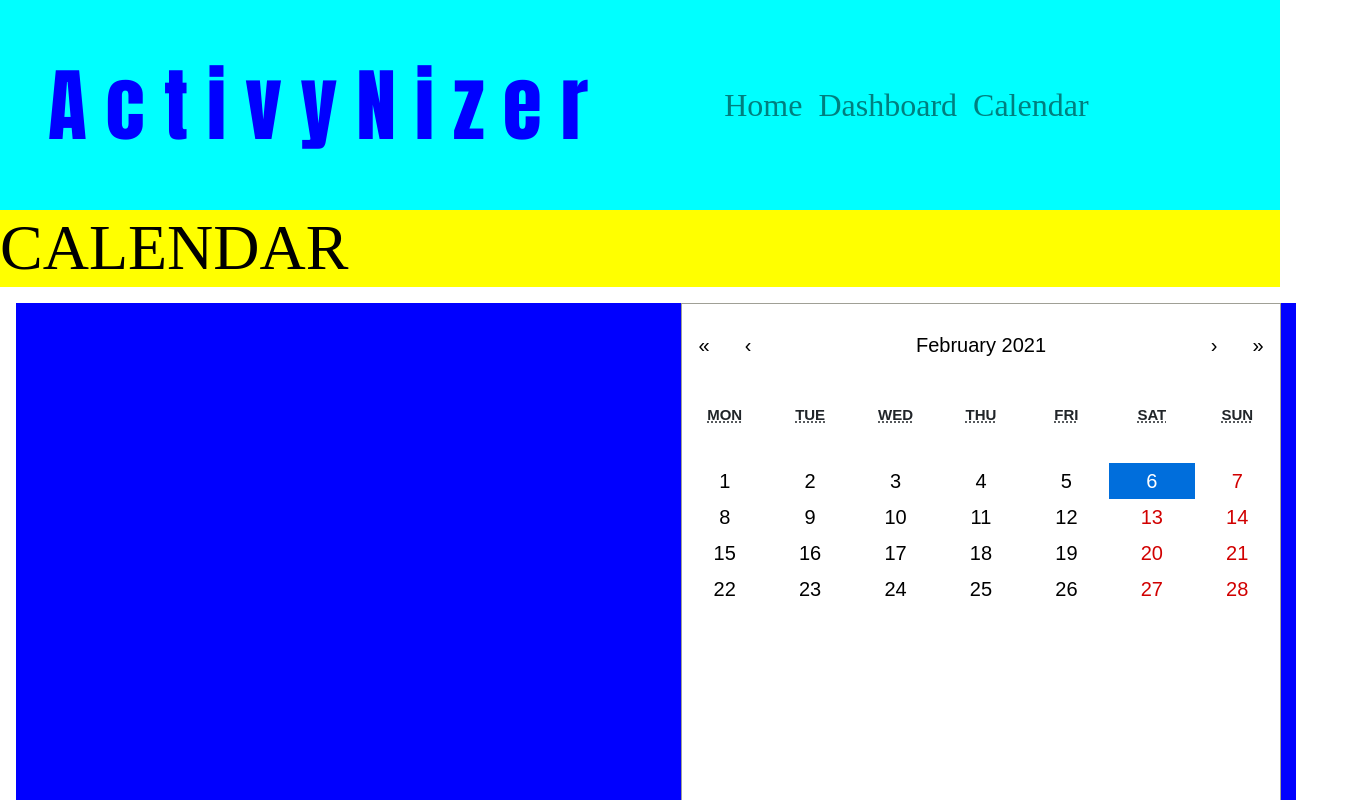
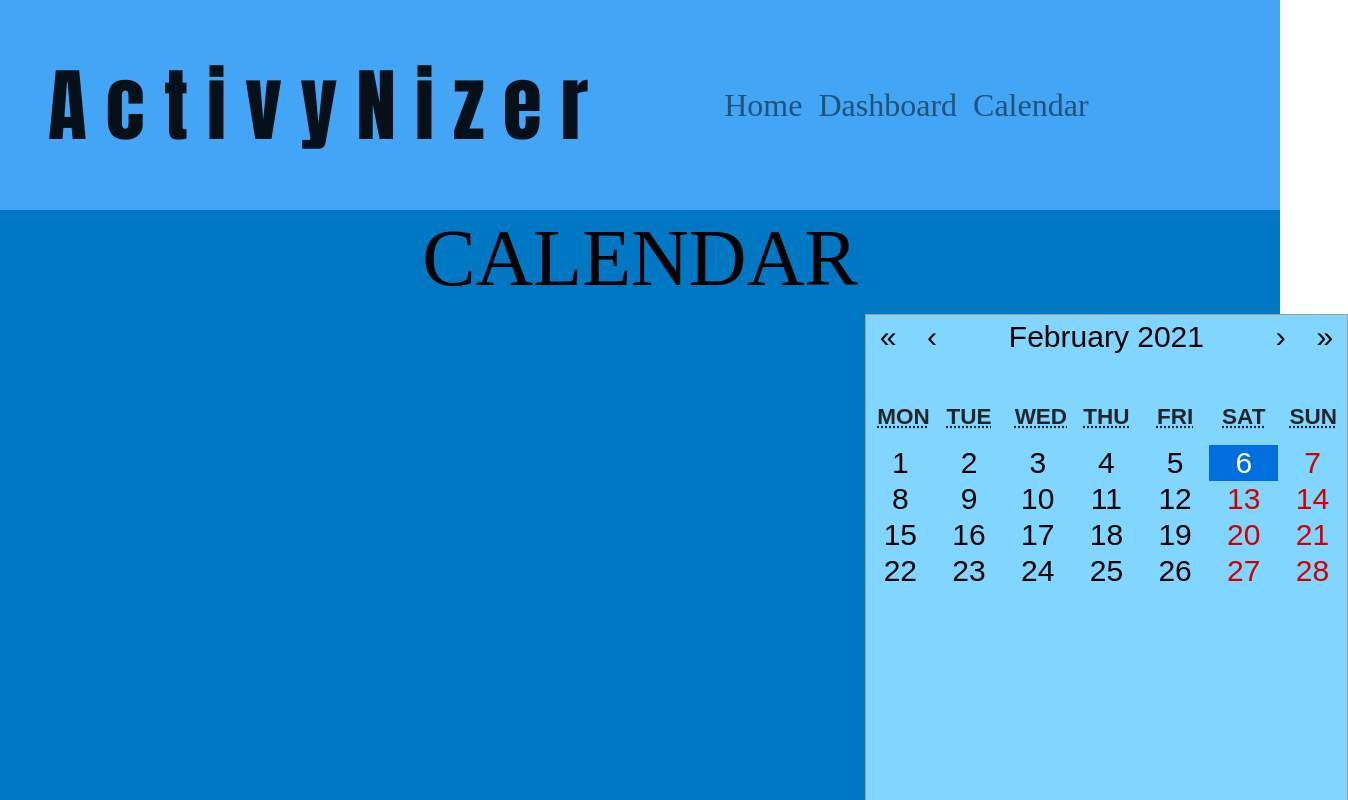
Before and after one commit to AmyBaguio/ACTIVYNIZER_Project3, a React (Create React App) app: page /calendar in a window 1280 px wide. Shown: the top 800 px of the page, 1348 px wide, since content can reach past the window. Built offline with nearby package versions, Linux system fonts and the light colour scheme.

Commit message:
working on materialUI

```diff
--- a/src/App.css
+++ b/src/App.css
@@ -0,0 +1,9 @@
+.page {
+    min-height: 100vh;
+}
+
+.center {
+    display: flex;
+    justify-content: center;
+    align-items: center;
+}
--- a/src/App.js
+++ b/src/App.js
@@ -6,10 +6,31 @@ import Home from "./components/Home";
 import Calendar from "./components/Calendar";
 import "./App.css";
 import { BrowserRouter, Route, Switch } from "react-router-dom";
+import { createMuiTheme } from '@material-ui/core/styles';
+import { ThemeProvider } from "react-bootstrap";
+
 
 function App() {
+const theme = createMuiTheme({
+  palette: {
+    primary: {
+      light: "#5e92f3",
+      main: "#1565c0",
+      dark: "#003c8f",
+      contrastText: "#ffffff"
+    },
+    secondary: {
+      light: "#ffffff",
+      main: "#ffeb3b",
+      dark: "#c2c2c2",
+      contrastText: "#000000"
+    }
+  }
+});
   return (
     <BrowserRouter>
+    <ThemeProvider theme={theme}>
+
       <MyNavbar />
       <Switch>
         <Route exact path="/" component={Home} />
@@ -17,6 +38,8 @@ function App() {
         <Route exact path="/calendar" component={Calendar} />
       </Switch>
       <Footer />
+
+    </ThemeProvider>
     </BrowserRouter>
   );
 }
--- a/src/components/Calendar.js
+++ b/src/components/Calendar.js
@@ -8,8 +8,9 @@ const useStyles = makeStyles({
   cal: {
     width: "1000px",
     height: "600px",
-    lineHeight: "5rem",
-    marginLeft: "650px",
+
+    marginLeft: "850px",
+    backgroundColor: "#80d6ff"
   },
 });
 
@@ -23,25 +24,26 @@ const ReactCalendar = () => {
 
   return (
     <div>
-      <h1
-        style={{
+      <div className="center"style={{
           fontFamily: "ui-sans-serif",
-          fontSize: "4rem",
           color: "black",
-          backgroundColor: "yellow",
-        }}
+          backgroundColor: "#0077c2"
+        }}>
+      <h1 className="calName" style={{
+         fontSize: "5rem",
+      }}
       >
         CALENDAR
       </h1>
+      </div>
 
       <Container
         fluid
         style={{
           textAlign: "center",
-          backgroundColor: "blue",
-          fontSize: "20px",
-          margin: "1rem",
+          fontSize: "30px",
           display: "flex",
+          backgroundColor: "#0077c2"
         }}
       >
         <Calendar className={classes.cal} onChange={onChange} value={date} />
--- a/src/components/Dashboard.js
+++ b/src/components/Dashboard.js
@@ -4,13 +4,14 @@ import { makeStyles } from "@material-ui/core/styles";
 import Card from "@material-ui/core/Card";
 import CardContent from "@material-ui/core/CardContent";
 import Typography from "@material-ui/core/Typography";
+import Paper from "@material-ui/core/Paper";
 
 const useStyles = makeStyles({
   root: {
-    backgroundColor: "blue",
     height: "100%",
     width: "100%",
-    color: "white",
+    backgroundColor: "#0077c2"
+
   },
   card: {
     marginTop: "15rem",
@@ -20,8 +21,11 @@ const useStyles = makeStyles({
     color: "black",
     margin: "20px",
     padding: "40px",
-    backgroundColor: "yellow",
+    backgroundColor: "#80d6ff"
   },
+  img: {
+
+  }
 });
 
 export default function Dashboard() {
@@ -50,18 +54,18 @@ export default function Dashboard() {
     },
   ]);
   return (
+
     <div className={classes.root}>
+      <div className="center">
         <h1
           style={{
             fontFamily: "uiSansSerif",
             fontSize: "4rem",
-          marginBottom: "3rem",
-          marginLeft: "60rem",
           }}
         >
           DASHBOARD
         </h1>
-
+      </div>
       <div
         className="cardArea"
         style={{
--- a/src/components/Footer.js
+++ b/src/components/Footer.js
@@ -12,7 +12,7 @@ const styles = {
 function Footer() {
   return (
     <div style={styles.footerStyle} className="footer">
-      <div class="alert alert-primary" >
+      <div class="alert alert-dark" >
         &copy; *ACTIVYNIZER* Organising Family Events
       </div>
     </div>
--- a/src/components/Home.js
+++ b/src/components/Home.js
@@ -2,66 +2,70 @@ import React from "react";
 import Button from "@material-ui/core/Button";
 import Paper from "@material-ui/core/Paper";
 import { makeStyles } from "@material-ui/core/styles";
+// import { Button }   from "@material-ui/core";
 import Grid from "@material-ui/core/Grid";
 
 const useStyles = makeStyles((theme) => ({
   root: {
     flexGrow: 1,
-    backgroundColor: "blue",
     textAlign: "center",
+    backgroundColor: "#0077c2"
   },
   img: {
     width: "100%",
     height: "100%",
   },
   paper: {
-    display: "flex-inline",
-    margin: "2rem",
+
+    margin: "1rem",
+    padding: "3rem",
     marginTop: "500px",
-    padding: "2rem",
-    backgroundColor: "yellow",
+    justifyContent: "center",
+    backgroundColor:  "#03a9f4"
+
   },
+  buttonOne: {
+    background: theme.palette.primary.main,
+    color: theme.palette.primary.contrastText,
+    margin: "15px"
+  },
+  buttonTwo: {
+    background: theme.palette.main,
+    color: theme.palette.contrastText,
+    margin: "15px"
+  }
 }));
 
 export default function Home() {
-  const classes = useStyles();
+  const styles = useStyles();
 
   return (
-    <div className={classes.root}>
+    <div className={styles.root}>
       <Grid container spacing={2}>
         <Grid item xs={10}>
           <Paper>
             <img
-              className={classes.img}
+              className={styles.img}
               alt="complex"
               src="./image/logging.jpg"
             />
           </Paper>
         </Grid>
         <Grid item xs={2}>
-          <Paper className={classes.paper}>
+          <Paper className={styles.paper}>
             <div>
-              <Button
+              <Button className={styles.buttonOne}
                 variant="contained"
                 size="large"
                 color="primary"
-                position="relative"
-                marginBottom="5rem"
                 fullWidth={true}
-                borderRadius="2rem"
-                marginBottom="2rem"
               >
                 Sign In
               </Button>
-
-              <Button
+              <Button className={styles.buttonTwo}
                 variant="contained"
                 size="large"
-                color="yellow"
-                position="relative"
                 fullWidth={true}
-                borderRadius="2rem"
-                marginTop="2rem"
               >
                 Sign Up
               </Button>
--- a/src/components/Navbar.js
+++ b/src/components/Navbar.js
@@ -3,14 +3,13 @@ import { Navbar, Nav, Container } from "react-bootstrap";
 
 const styles = {
   navbarStyle: {
-    background: "cyan",
     padding: "2rem",
     fontSize: "2rem",
     fontFamily: "SansSerif",
+    backgroundColor: "#42a5f5"
   },
   appName: {
     fontSize: "5rem",
-    color: "blue",
     marginRight: "8rem",
     fontFamily: "Impact",
   },
@@ -24,7 +23,7 @@ function MyNavbar() {
           A c t i v y N i z e r
         </Navbar.Brand>
         <Navbar.Toggle aria-controls="responsive-navbar-nav" />
-        <Navbar.Collapse id="responsive-navbar-nav navbar-light">
+        <Navbar.Collapse id="responsive-navbar-nav" className="navbar-light">
           <Nav className="mr-auto">
             <Nav.Link href="/">Home</Nav.Link>
             <Nav.Link href="/dashboard">Dashboard</Nav.Link>
```
Lines whose indentation alone changed are shown as unchanged.
